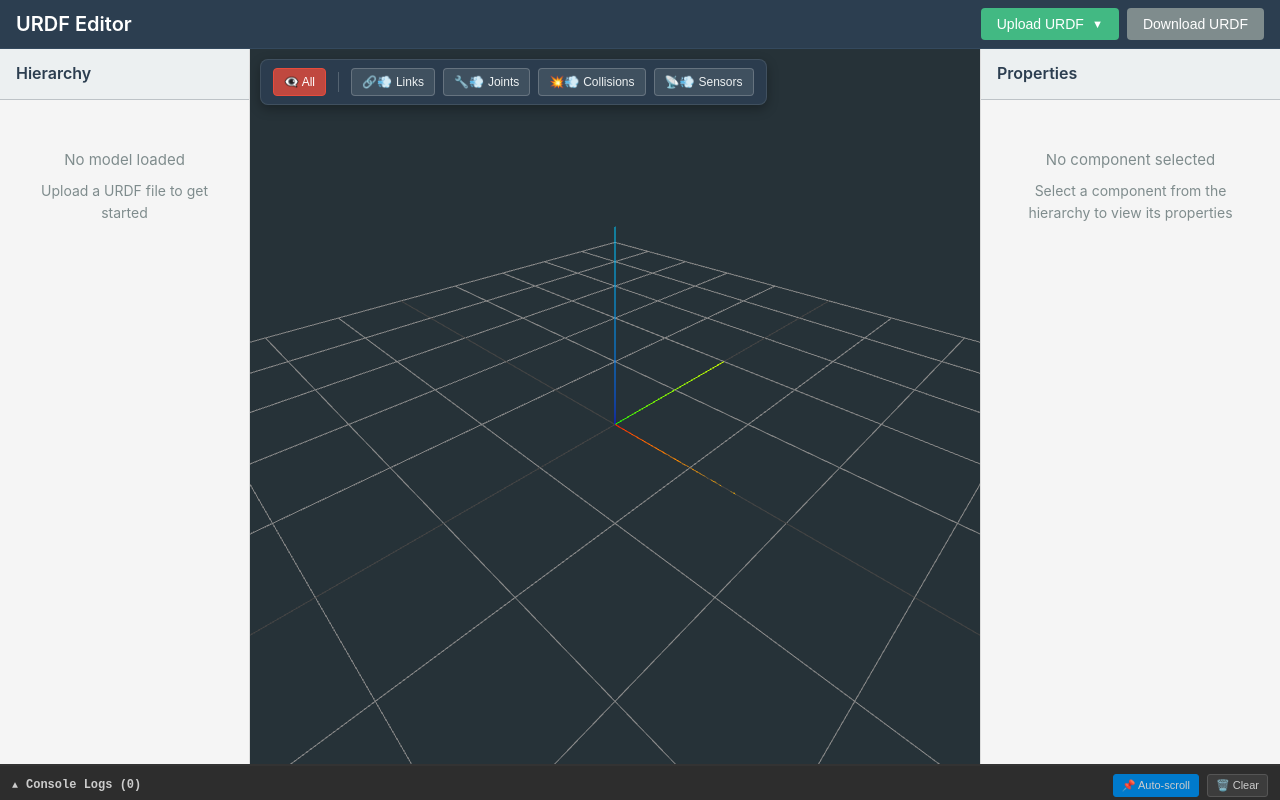
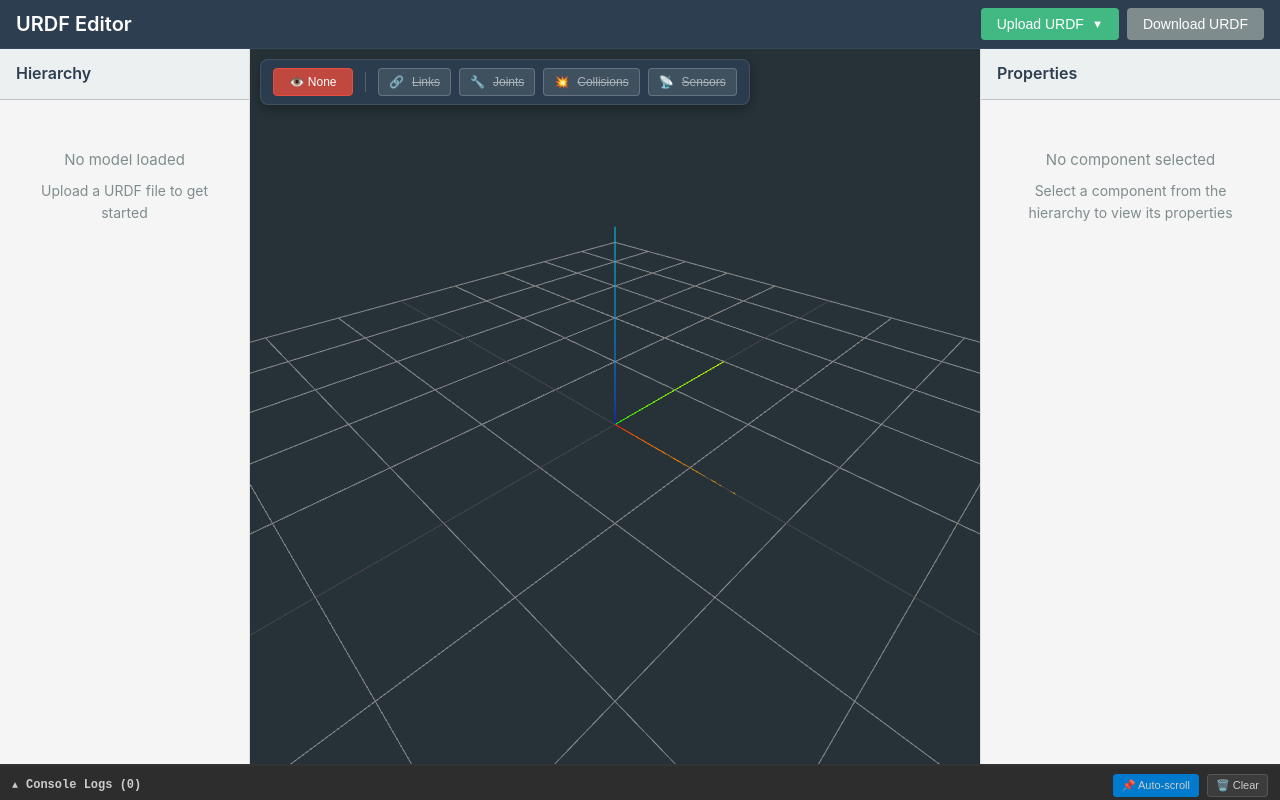
Before and after one commit to stefanbuettner/TheUrdfEditor, a Vue app: page / in a window 1280 px wide. Both pictures are taken after a click on the button "👁️ All". Built offline with nearby package versions, Linux system fonts and the light colour scheme.

Commit message:
Style visibility toggle buttons

```diff
--- a/src/components/ThreeViewer.vue
+++ b/src/components/ThreeViewer.vue
@@ -644,7 +644,7 @@ onBeforeUnmount(() => {
     <div class="visibility-controls">
       <!-- Show/Hide All Button -->
       <button
-        class="visibility-btn"
+        class="visibility-btn all-btn"
         :class="{
           'all-visible': allVisibilityState === 'all',
           'all-hidden': allVisibilityState === 'none',
@@ -654,7 +654,7 @@ onBeforeUnmount(() => {
         title="Show/Hide All Components"
       >
         <span v-if="allVisibilityState === 'all'">👁️ All</span>
-        <span v-else-if="allVisibilityState === 'none'">👁️‍🗨️ All</span>
+        <span v-else-if="allVisibilityState === 'none'">👁️ None</span>
         <span v-else>👁️ Mixed</span>
       </button>
 
@@ -667,9 +667,8 @@ onBeforeUnmount(() => {
         @click="toggleComponentVisibility('links')"
         title="Toggle Links Visibility"
       >
-        <span v-if="visibilityControls.links">🔗</span>
-        <span v-else>🔗‍💨</span>
-        Links
+        <span class="icon">🔗</span>
+        <span :class="{ 'strikethrough': !visibilityControls.links }">Links</span>
       </button>
 
       <button
@@ -678,9 +677,8 @@ onBeforeUnmount(() => {
         @click="toggleComponentVisibility('joints')"
         title="Toggle Joints Visibility"
       >
-        <span v-if="visibilityControls.joints">🔧</span>
-        <span v-else>🔧‍💨</span>
-        Joints
+        <span class="icon">🔧</span>
+        <span :class="{ 'strikethrough': !visibilityControls.joints }">Joints</span>
       </button>
 
       <button
@@ -689,9 +687,8 @@ onBeforeUnmount(() => {
         @click="toggleComponentVisibility('collisions')"
         title="Toggle Collision Geometry Visibility"
       >
-        <span v-if="visibilityControls.collisions">💥</span>
-        <span v-else>💥‍💨</span>
-        Collisions
+        <span class="icon">💥</span>
+        <span :class="{ 'strikethrough': !visibilityControls.collisions }">Collisions</span>
       </button>
 
       <button
@@ -700,9 +697,8 @@ onBeforeUnmount(() => {
         @click="toggleComponentVisibility('sensors')"
         title="Toggle Sensors Visibility"
       >
-        <span v-if="visibilityControls.sensors">📡</span>
-        <span v-else>📡‍💨</span>
-        Sensors
+        <span class="icon">📡</span>
+        <span :class="{ 'strikethrough': !visibilityControls.sensors }">Sensors</span>
       </button>
     </div>
 
@@ -790,6 +786,20 @@ onBeforeUnmount(() => {
   margin: 0 4px;
 }
 
+.icon {
+  margin-right: 4px;
+}
+
+.strikethrough {
+  text-decoration: line-through;
+  opacity: 0.6;
+}
+
+.all-btn {
+  min-width: 80px;
+  justify-content: center;
+}
+
 .canvas-container {
   flex: 1;
   width: 100%;
```
